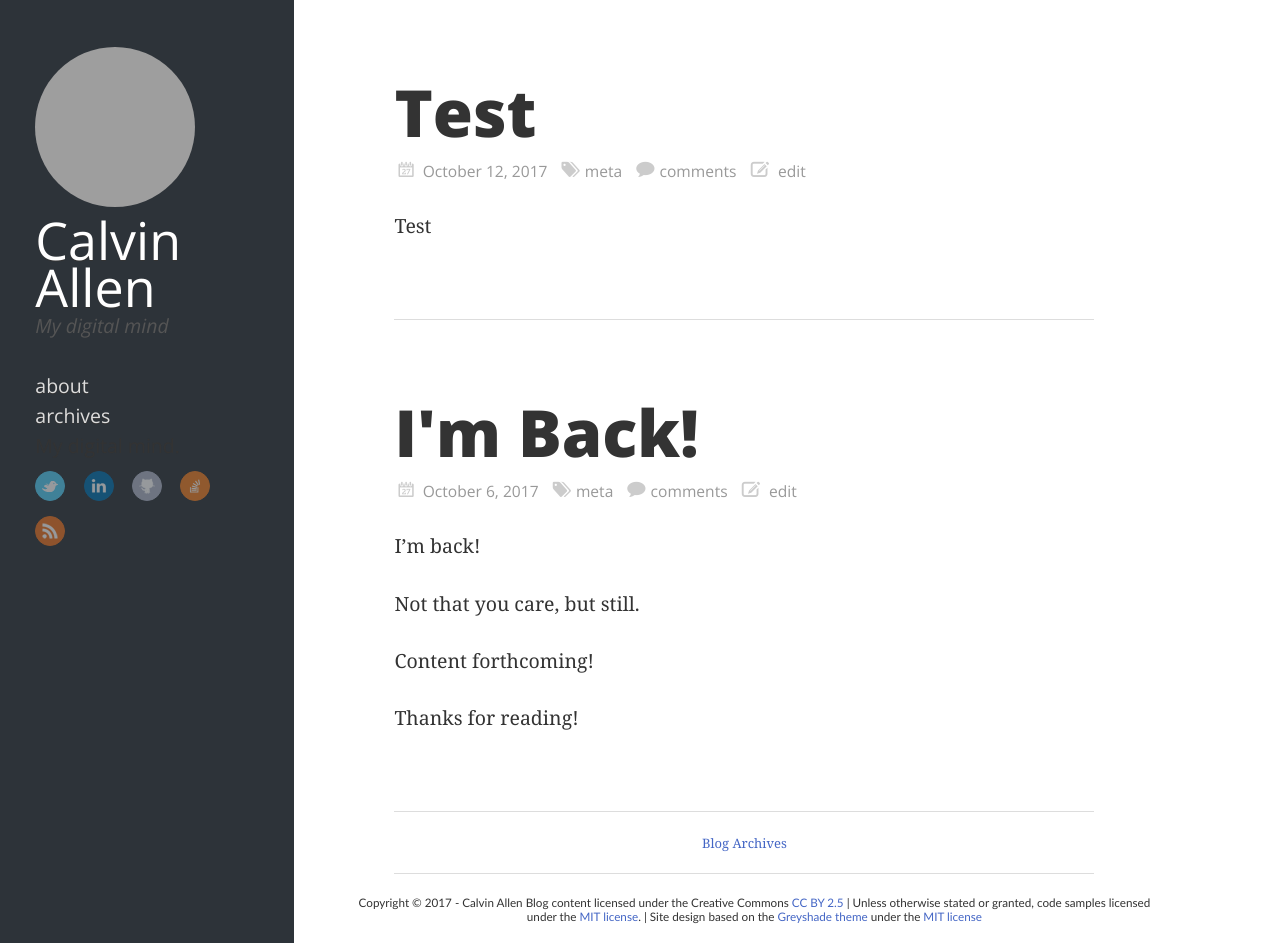
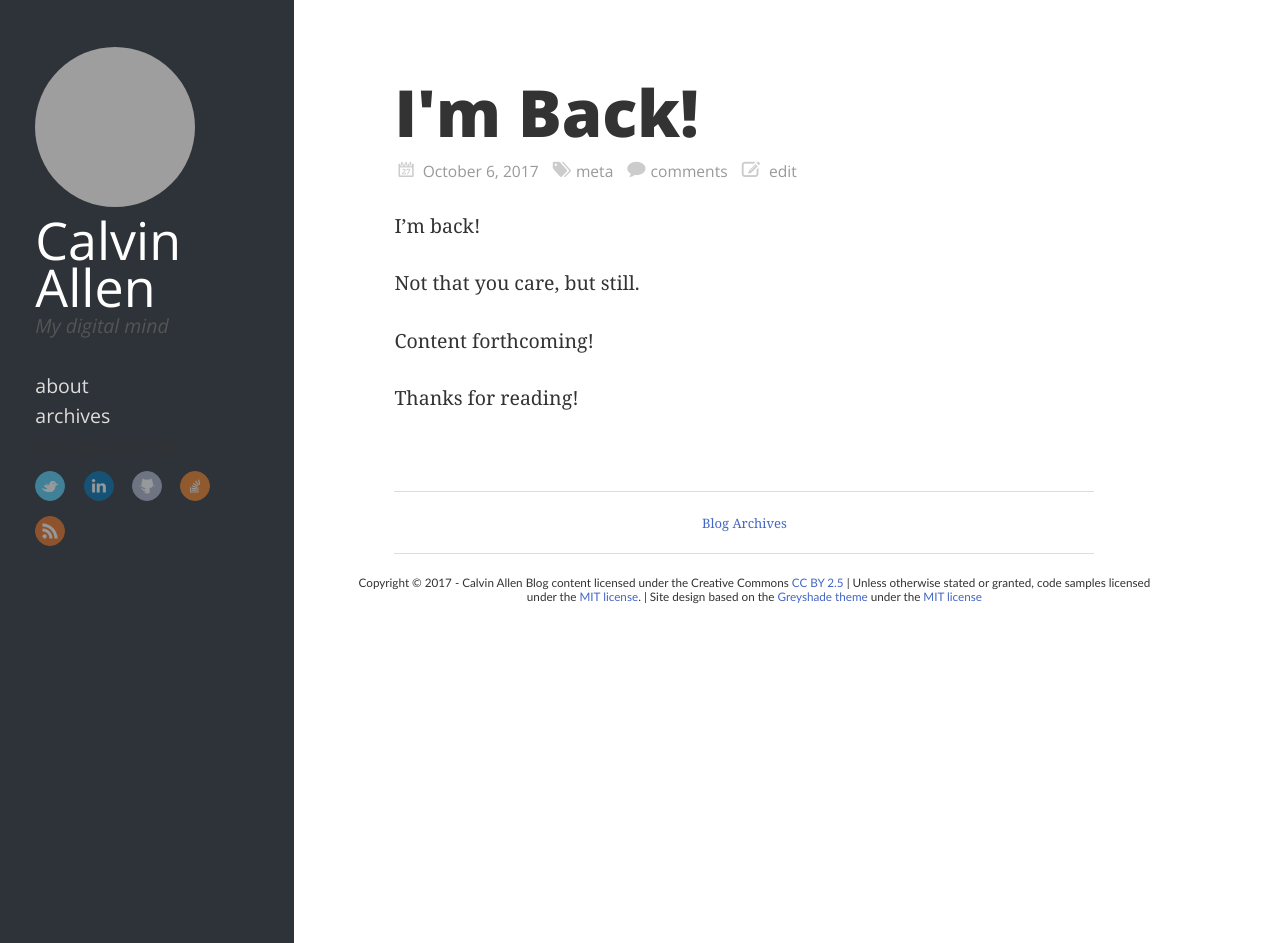
Before and after one commit to datpth19/calvinallen.net, a Jekyll site: the page built from index.html, in a window 1280 px wide and 943 px high. Built offline with Jekyll 4.4.1, drawn with Linux system fonts in a browser that asks for light colours; nearby versions of some CDN libraries; the list of posts is cut into pages by our own code; comment, search, counter and statistics services are not loaded; grey boxes are pictures that could not be loaded.

Commit message:
Deleting test post, and fixing? an issue that Liquid keeps complaining about

```diff
--- a/_posts/2017/2017-10-12-test.md
+++ /dev/null
@@ -1,8 +0,0 @@
----
-layout: post
-title: "Test"
-date: 2017-10-12 -0400
-comments: true
-categories: [meta]
----
-Test
--- a/archive/index.html
+++ b/archive/index.html
@@ -4,9 +4,9 @@ title: Blog Archives
 ---
 
 <div class="archives" itemscope itemtype="http://schema.org/Blog">
-{% for post in site.posts reverse %}
+{% for post in site.posts reversed %}
 {% if post.layout == 'post' %}
-	{% include archive_post.html %}
+	{% include archive    _post.html %}
 {% endif %}
 {% endfor %}
   </ul>
```
